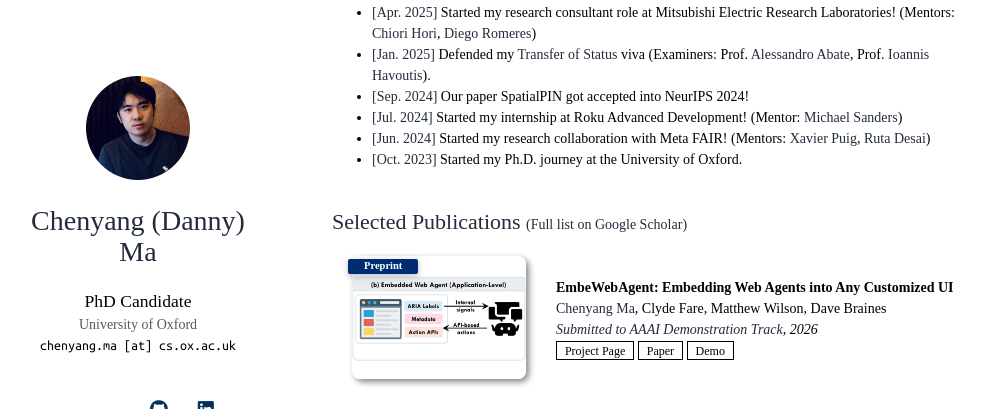
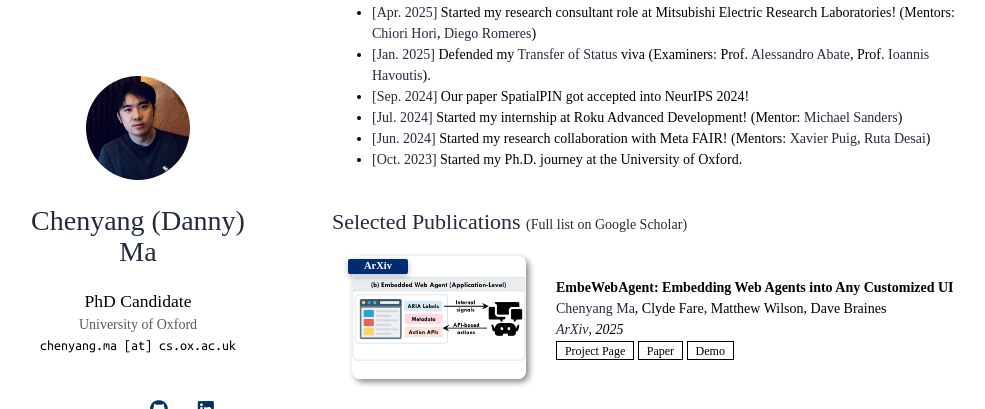
Before and after one commit to dannymcy/dannymcy.github.io, a Jekyll site: the page built from index.md, in a window 1280 px wide and 900 px high, scrolled down 838 px, cut to the strip 0-409 px from the top of the window. Shown: the whole strip, without its empty margins (138-1123 px from the left). Built offline with Jekyll 4.4.1, drawn with Linux system fonts in a browser that asks for light colours; nearby versions of some CDN libraries; a style sheet for code colours, icons or effects is not loaded; our own code applies the rules of GitHub Pages for plain Markdown files.

Commit message:
Make changes.

```diff
--- a/_includes/publications.md
+++ b/_includes/publications.md
@@ -10,13 +10,13 @@
 
   <div class="col-sm-3 abbr" style="position: relative;padding-right: 15px;padding-left: 15px;">
     <img src="assets/img/paper_teasers/embewebagent.png" class="teaser img-fluid z-depth-1">
-    <abbr class="badge">Preprint</abbr>
+    <abbr class="badge">ArXiv</abbr>
   </div>
 
   <div class="col-sm-9" style="position: relative;padding-right: 15px;padding-left: 20px;">
     <div class="title">EmbeWebAgent: Embedding Web Agents into Any Customized UI</div>
     <div class="author"><strong>Chenyang Ma</strong>, Clyde Fare, Matthew Wilson, Dave Braines</div>
-    <div class="periodical"><em><strong>Submitted to AAAI Demonstration Track</strong>, 2026</em></div>
+    <div class="periodical"><em><strong>ArXiv</strong>, 2025</em></div>
     <div class="links">
       <a href="https://research.ibm.com/projects/safer-materials-advisor" class="btn btn-sm z-depth-0" role="button" target="_blank" style="font-size:12px;">Project Page</a>
       <a href="https://dannymcy.github.io/assets/files/placefolder.pdf" class="btn btn-sm z-depth-0" role="button" target="_blank" style="font-size:12px;">Paper</a>
```
